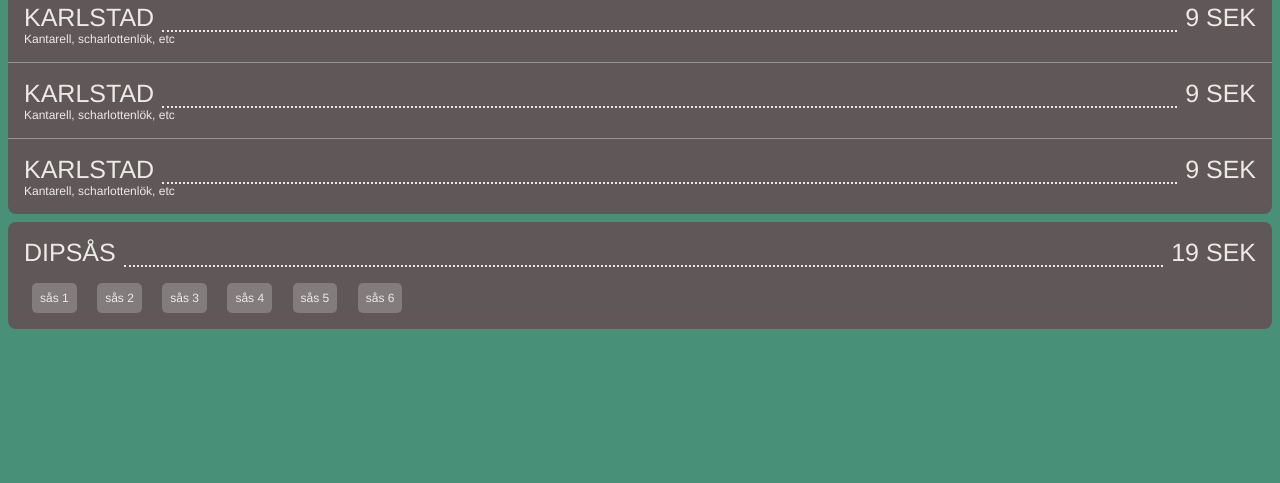
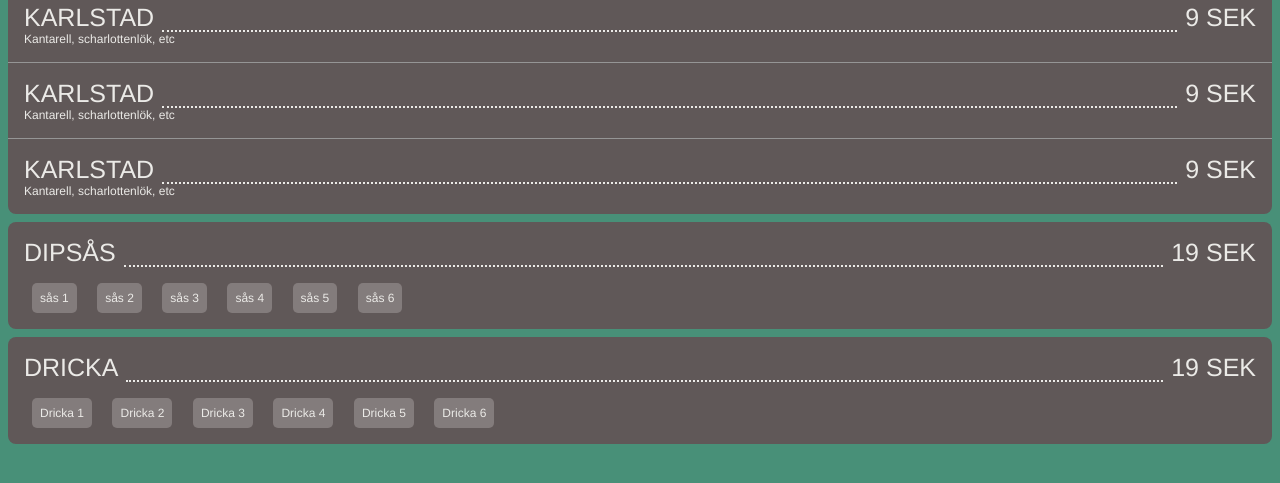
Before and after one commit to KimSoderlund/yumyum, a plain HTML site: page index.html in a window 1280 px wide. Shown: the part 125-608 px from the top of the page. Drawn offline with Linux system fonts and the light colour scheme.

Commit message:
Added Drinks section

```diff
--- a/index.html
+++ b/index.html
@@ -47,7 +47,7 @@
                     <p class = "tiny-text">Kantarell, scharlottenlök, etc</p>
                 </div>
 
-            <div>
+
                 <div class = "menu-item menu-dip">
                     <div class = "menu-item-name-container">
                         <p class = "big-text">DIPSÅS</p>
@@ -64,7 +64,21 @@
                     </div>
                 </div>
 
-            </div>
+                <div class = "menu-item menu-dip">
+                    <div class = "menu-item-name-container">
+                        <p class = "big-text">DRICKA</p>
+                        <p class = "dot-seperator"></p>
+                        <p class = "big-text">19 SEK</p>
+                    </div>
+                    <div class="submenu-item-container">
+                        <p class = "submenu-item tiny-text">Dricka 1</p>
+                        <p class = "submenu-item tiny-text">Dricka 2</p>
+                        <p class = "submenu-item tiny-text">Dricka 3</p>
+                        <p class = "submenu-item tiny-text">Dricka 4</p>
+                        <p class = "submenu-item tiny-text">Dricka 5</p>
+                        <p class = "submenu-item tiny-text">Dricka 6</p>
+                    </div>
+                </div>
 
         </section>
 
```
